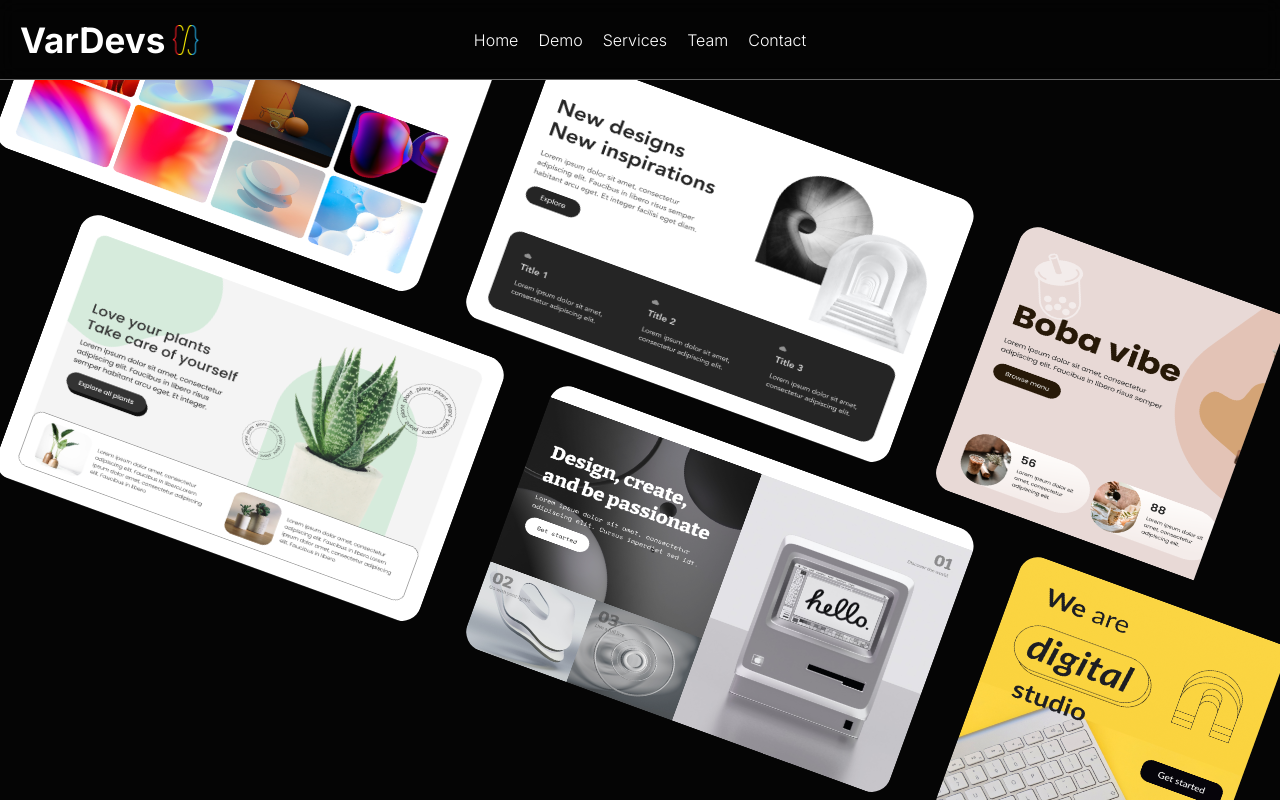
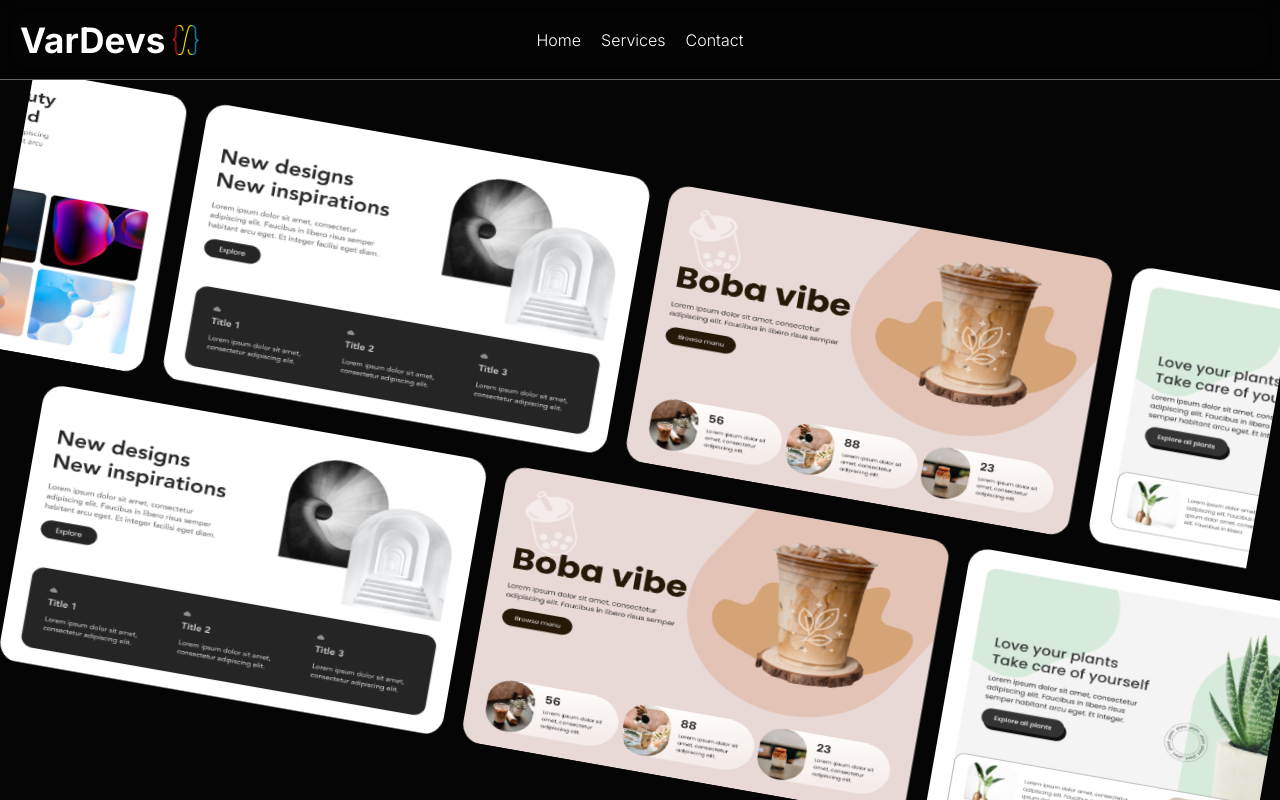
Before and after one commit to Var-Devs/var-devs, a React (Vite) app: page /home in a window 1280 px wide. Shown: the top 800 px of the page. Built offline with nearby package versions, Linux system fonts and the light colour scheme.

Commit message:
contact page done

```diff
--- a/package.json
+++ b/package.json
@@ -9,6 +9,7 @@
     "preview": "vite preview"
   },
   "dependencies": {
+    "framer-motion": "^12.4.7",
     "react": "^19.0.0",
     "react-dom": "^19.0.0",
     "react-router-dom": "^6.29.0",
--- a/src/App.tsx
+++ b/src/App.tsx
@@ -1,6 +1,7 @@
 import { Routes, Route } from "react-router-dom";
 import HomePage from "./pages/HomePage";
 import ServicePage from "./pages/ServicePage";
+import ContactUs from "./pages/ContactUs";
 import NavigationBar from "./components/NavigationBar";
 
 export default function App() {
@@ -10,6 +11,7 @@ export default function App() {
       <Routes>
         <Route path="/home" element={<HomePage />} />
         <Route path="/services" element={<ServicePage />} />
+        <Route path="/contactus" element={<ContactUs />} />
       </Routes>
     </>
   );
--- a/src/components/NavigationBar.tsx
+++ b/src/components/NavigationBar.tsx
@@ -10,10 +10,10 @@ export default function NavigationBar() {
       </div>
       <div className="links">
         <a href="/home">Home</a>
-        <a href="#">Demo</a>
+        {/* <a href="#">Demo</a> */}
         <a href="/services">Services</a>
-        <a href="#">Team</a>
-        <a href="#">Contact</a>
+        {/* <a href="#">Team</a> */}
+        <a href="/contactus">Contact</a>
       </div>
     </nav>
   );
--- a/src/index.scss
+++ b/src/index.scss
@@ -90,6 +90,7 @@ nav {
 
 @media only screen and (max-width: 600px) {
   nav .links {
-    display: none;
+    justify-content: end;
+    padding-right: 10px;
   }
 }
--- /dev/null
+++ b/src/pages/ContactUs.scss
@@ -0,0 +1,112 @@
+* {
+  -webkit-appearance: none;
+}
+
+.contactus-body {
+  color: white;
+  padding-top: 100px;
+  overflow: hidden;
+  .contact-header {
+    border-image: linear-gradient(to right, #ffff 0%, #0c0c0c 100%) 1;
+    border-width: 1px;
+    border-style: solid;
+
+    border-left: 0;
+    border-right: 0;
+    display: flex;
+    justify-content: center;
+    h1 {
+      font-size: 60px;
+    }
+  }
+  .contact-main {
+    display: flex;
+    height: 700px;
+    .left {
+      min-width: 60%;
+
+      .header {
+        display: flex;
+        justify-content: end;
+        border-image: linear-gradient(to right, #0c0c0c 0%, #ffffff 100%) 1;
+        border-width: 1px;
+        border-style: solid;
+        border-top: 0;
+        border-left: 0;
+        border-right: 0;
+      }
+      .header h2 {
+        font-size: 45px;
+      }
+      .main form {
+        padding-top: 150px;
+        width: 100%;
+        height: 100%;
+        display: flex;
+        justify-content: center;
+        align-items: center;
+        flex-direction: column;
+        gap: 50px;
+
+        input,
+        textarea {
+          width: 300px;
+          height: 40px;
+          border: none;
+          background-color: transparent;
+          border-bottom: 2px solid white;
+          color: white;
+          font-size: 18px;
+          font-weight: 300;
+          ::placeholder {
+            color: white;
+          }
+          outline: none;
+        }
+        textarea {
+          height: 100px;
+          resize: none;
+        }
+        button {
+          width: 180px;
+          height: 60px;
+          border-radius: 10px;
+          border-style: none;
+          background-color: #06080f;
+          font-size: 20px;
+          font-weight: bold;
+          color: white;
+          border: 1px solid #172a47;
+          box-shadow: 0 0px 10px 0 rgb(43, 0, 255);
+        }
+      }
+    }
+    .right {
+      min-width: 40%;
+      min-height: 100%;
+      border-image: linear-gradient(to bottom, #ffff 0%, #0c0c0c 100%) 1;
+      border-width: 1px;
+      border-style: solid;
+      border-top: 0;
+      border-right: 0;
+      border-bottom: 0;
+    }
+    @media (max-width: 750px) {
+      .left {
+        min-width: 90%;
+      }
+      .right {
+        max-width: 10%;
+      }
+    }
+  }
+}
+
+footer {
+  height: 40px;
+  color: rgba(255, 255, 255, 0.618);
+  font-size: 15px;
+  font-weight: 100;
+  padding-left: 20px;
+  padding-top: 10px;
+}
--- /dev/null
+++ b/src/pages/ContactUs.tsx
@@ -0,0 +1,35 @@
+import "./ContactUs.scss";
+
+export default function ContactUs() {
+  return (
+    <div className="contactus-body">
+      <div className="contact-header">
+        <h1>Contact</h1>
+      </div>
+      <div className="contact-main">
+        <div className="left">
+          <div className="header">
+            <h2>Us</h2>
+          </div>
+          <div className="main">
+            <form action={"https://formspree.io/f/mdkajrdz"} method="POST">
+              <input type="text" name="name" placeholder="Your Name" required />
+              <input
+                type="email"
+                name="email"
+                placeholder="Your Email"
+                required
+              />
+              <textarea placeholder="Your Inquiry" name="message" required />
+              <button type="submit">Submit</button>
+            </form>
+          </div>
+        </div>
+        <div className="right"></div>
+      </div>
+      <footer>
+        <p>&copy; Var Devs {new Date().getFullYear()} </p>
+      </footer>
+    </div>
+  );
+}
--- a/src/pages/HomePage.scss
+++ b/src/pages/HomePage.scss
@@ -1,46 +1,37 @@
-// .home-page {
-//   width: 100vw;
-//   height: 100vh;
-//   display: flex;
-//   justify-content: center;
-//   align-items: center;
-//   flex-direction: column;
-
-//   h1 {
-//     font-size: 4rem;
-//     font-weight: var(--fw-bold);
-//     color: white;
-//   }
-
-//   p {
-//     font-size: 1.5rem;
-//     color: white;
-//     margin-top: 10px;
-//   }
-// }
 .template-background {
   display: flex;
+  flex-direction: column;
+  gap: 30px;
   width: 100%;
-  height: 800px;
   overflow: hidden;
-  padding-top: 10px;
-  flex-direction: column;
-  gap: 50px;
+  padding-top: 100px;
+  padding-bottom: 100px;
 
-  .row {
+  .scroll-row {
     display: flex;
-    flex-wrap: nowrap;
+    width: 100%;
     overflow: hidden;
     white-space: nowrap;
-    gap: 50px;
-    transform: rotate(20deg);
+    position: relative;
     transition: transform 0.8s ease;
-    width: 100%;
-  }
 
-  .row-content {
-    display: flex;
-    gap: 50px;
+    &.tilted {
+      transform: rotate(10deg);
+    }
+
+    .scroll-content {
+      display: flex;
+      gap: 20px;
+      animation: scroll 15s linear infinite;
+    }
+
+    &.left .scroll-content {
+      animation: scroll-left 15s linear infinite;
+    }
+
+    &.right .scroll-content {
+      animation: scroll-right 15s linear infinite;
+    }
   }
 
   .templates {
@@ -49,12 +40,24 @@
     border-radius: 20px;
     background-color: #303030;
     flex-shrink: 0;
-    overflow: hidden;
-    // Optional: add hover effect on individual templates
-    &:hover {
-      scale: (1.01);
-      transition: transform 0.3s ease;
-    }
+  }
+}
+
+@keyframes scroll-left {
+  from {
+    transform: translateX(0%);
+  }
+  to {
+    transform: translateX(-10%);
+  }
+}
+
+@keyframes scroll-right {
+  from {
+    transform: translateX(-10%);
+  }
+  to {
+    transform: translateX(0%);
   }
 }
 
@@ -115,7 +118,9 @@
 
 .work-structure {
   overflow: hidden;
-  //
+  .header {
+    background-color: beige;
+  }
   .work-structure-body {
     padding: 20px;
     width: 100%;
@@ -145,6 +150,7 @@
       max-width: 800px;
     }
   }
+
   @media (min-width: 1150px) {
     .work-structure-body {
       width: 100%;
@@ -159,6 +165,16 @@
     }
   }
   @media (max-width: 950px) {
+    .work-structure {
+      overflow: hidden;
+      .header {
+        background-color: red;
+      }
+    }
+
+    .work-structure .header h1 {
+      font-size: 10px; // Ensure h1 is explicitly targeted
+    }
     .work-structure-body {
       grid-template-columns: 1fr;
       gap: 20px;
--- a/src/pages/HomePage.tsx
+++ b/src/pages/HomePage.tsx
@@ -1,4 +1,4 @@
-import React, { useEffect, useRef } from "react";
+import { useEffect, useState } from "react";
 import "./HomePage.scss";
 import template1 from "../assets/template_img/1.png";
 import template2 from "../assets/template_img/2.png";
@@ -14,22 +14,23 @@ import figmaIcon from "../assets/flutterIcon.png";
 import safariIcon from "../assets/safariIcon.png";
 
 export default function HomePage() {
-  const rowRefs = useRef<(HTMLDivElement | null)[]>([]);
-
-  const handleScroll = () => {
-    const scrollY = window.scrollY;
-    rowRefs.current.forEach((row) => {
-      if (row) {
-        if (scrollY > 20) {
-          row.style.transform = "rotate(0deg)";
-        } else {
-          row.style.transform = "rotate(20deg)";
-        }
-      }
-    });
-  };
+  const [isTop, setIsTop] = useState(true);
+  const images = [
+    template1,
+    template2,
+    template3,
+    template4,
+    template5,
+    template6,
+    template7,
+    template8
+  ];
 
   useEffect(() => {
+    const handleScroll = () => {
+      setIsTop(window.scrollY < 50);
+    };
+
     window.addEventListener("scroll", handleScroll);
     return () => {
       window.removeEventListener("scroll", handleScroll);
@@ -39,31 +40,26 @@ export default function HomePage() {
   return (
     <div className="home-page">
       <div className="template-background">
-        <div
-          className="row"
-          ref={(el) => {
-            rowRefs.current[0] = el;
-          }}
-        >
-          <img src={template1} className="templates" />
-          {/* <img src={teamplate1} /> */}
-          {/* </div> */}
-          <img src={template2} className="templates" />
-          <img src={template3} className="templates" />
-          <img src={template7} className="templates" />
+        <div className={`scroll-row left ${isTop ? "tilted" : ""}`}>
+          <div className="scroll-content">
+            {images.map((img, index) => (
+              <img key={index} src={img} className="templates" />
+            ))}
+            {images.map((img, index) => (
+              <img key={`duplicate-${index}`} src={img} className="templates" />
+            ))}
+          </div>
         </div>
-        <div
-          className="row"
-          ref={(el) => {
-            rowRefs.current[1] = el;
-          }}
-        >
-          <img src={template4} className="templates" />
-          {/* <img src={teamplate1} /> */}
-          {/* </div> */}
-          <img src={template5} className="templates" />
-          <img src={template6} className="templates" />
-          <img src={template8} className="templates" />
+
+        <div className={`scroll-row right ${isTop ? "tilted" : ""}`}>
+          <div className="scroll-content">
+            {images.map((img, index) => (
+              <img key={index} src={img} className="templates" />
+            ))}
+            {images.map((img, index) => (
+              <img key={`duplicate-${index}`} src={img} className="templates" />
+            ))}
+          </div>
         </div>
       </div>
       <div className="goals-body">
```
Also changed, not shown: 1 other file (tests, documents, lock files or other folders).
